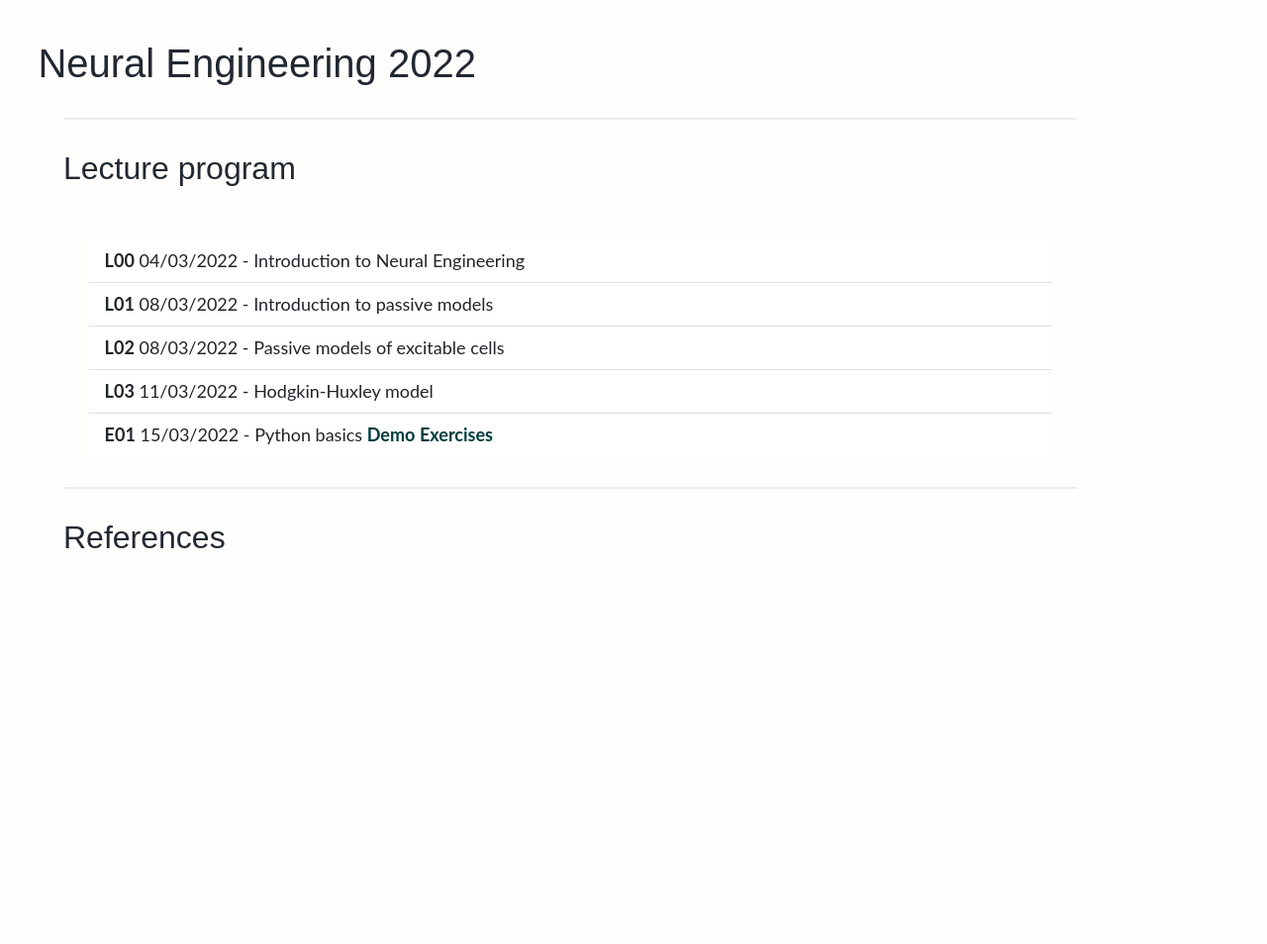
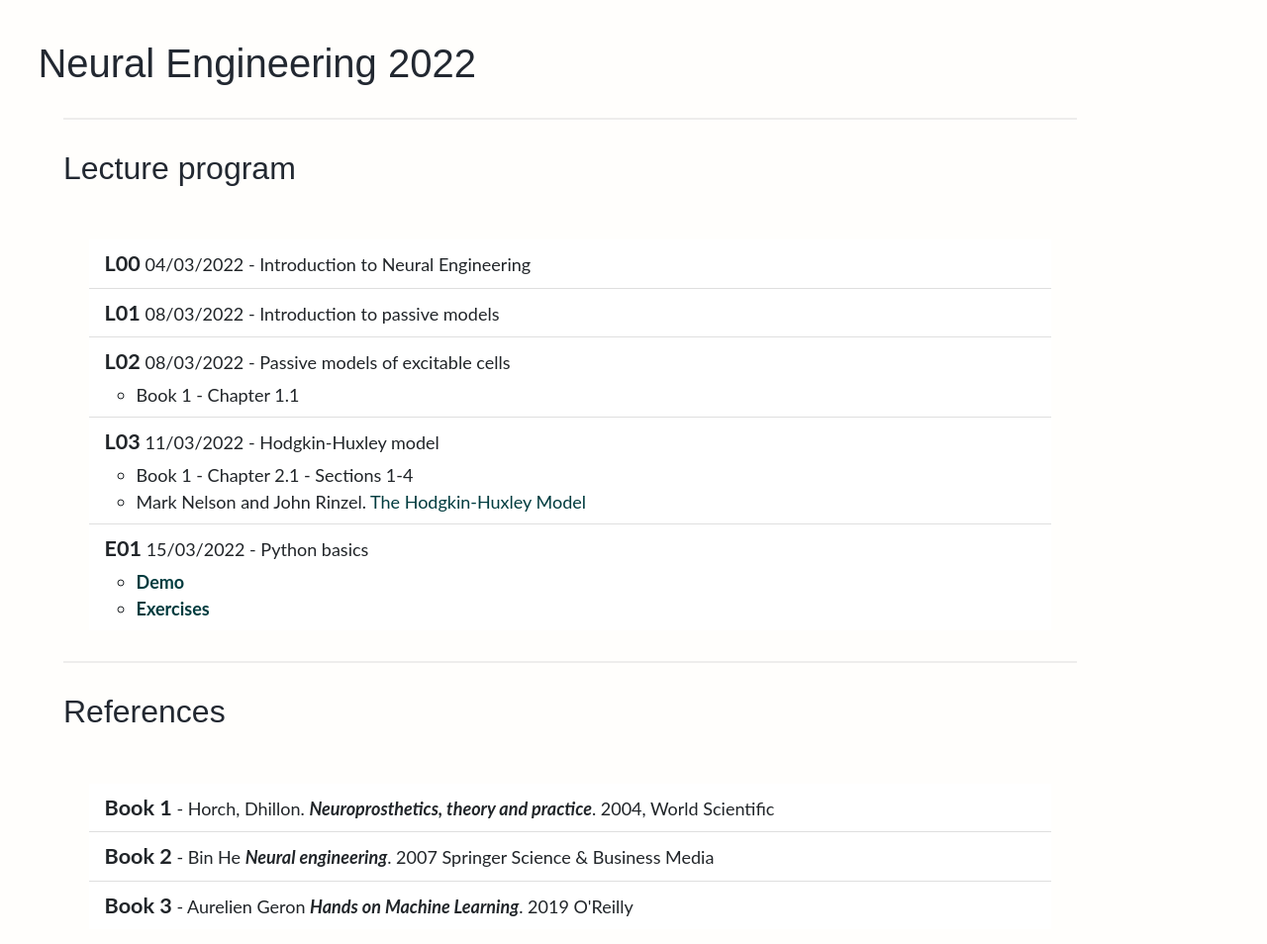
Before and after one commit to SmRanaldi/NeuralEngineeringClass, a plain HTML site: page index.html in a window 1280 px wide. Shown: the whole page at 99% size. Before the commit the page ends 800 px from the top, so only its background shows below. Drawn offline with nearby package versions, Linux system fonts and the light colour scheme.

Commit message:
Update to 15/03

```diff
--- a/css/styles.css
+++ b/css/styles.css
@@ -32,7 +32,6 @@ input, textarea {
     background-color: #4d5a6e;
 }
 a {
-    font-weight: bold;
     color: #003c3f;
     text-decoration: none;
 }
@@ -72,7 +71,18 @@ li{
     position: relative;
     text-align: left;
 }
+.content-list{
+    padding-top: 0.5%;
+}
 /* Text modifiers */
 .lecture-code{
+    font-size: larger;
+    font-weight: bolder;
+}
+.notebook-link{
     font-weight: bold;
 }
+.book-title{
+    font-weight: bold;
+    font-style: italic;
+}
--- a/index.html
+++ b/index.html
@@ -25,21 +25,40 @@
 
     <div class="content-container">
         <ul class="list-group list-group-flush">
+
             <li class="list-group-item">
                 <span class="lecture-code">L00</span> 04/03/2022 - Introduction to Neural Engineering
             </li>
+
             <li class="list-group-item">
                 <span class="lecture-code">L01</span> 08/03/2022 - Introduction to passive models
             </li>
+
             <li class="list-group-item">
                 <span class="lecture-code">L02</span> 08/03/2022 - Passive models of excitable cells
+                <ul class="content-list">
+                    <li>Book 1 - Chapter 1.1</li>
+                </ul>
             </li>
+
             <li class="list-group-item">
                 <span class="lecture-code">L03</span> 11/03/2022 - Hodgkin-Huxley model
+                <ul class="content-list">
+                    <li>Book 1 - Chapter 2.1 - Sections 1-4</li>
+                    <li>Mark Nelson and John Rinzel. <a href="http://genesis-sim.org/GENESIS/Ultimate_CDROM/Tutorials/iBoGpdf/chapt4.pdf">The Hodgkin-Huxley Model</a></li>
+                </ul>
             </li>
+
             <li class="list-group-item">
                 <span class="lecture-code">E01</span> 15/03/2022 - Python basics
-                <a href="material/notebooks/D01.ipynb">Demo</a> <a href="material/notebooks/E01.ipynb">Exercises</a>
+                <ul class="content-list">
+                    <li>
+                        <a class="notebook-link" href="material/notebooks/D01.ipynb">Demo</a>
+                    </li>
+                    <li>
+                        <a class="notebook-link" href="material/notebooks/E01.ipynb">Exercises</a>
+                    </li>
+                </ul>
             </li>
         </ul>
     </div>
@@ -50,6 +69,23 @@
         <h2>References</h2>
     </div>
 
+    <div class="content-container">
+        <ul class="list-group list-group-flush">
+            <li class="list-group-item">
+                <span class="lecture-code">Book 1</span> - Horch, Dhillon.
+                <span class="book-title">Neuroprosthetics, theory and practice</span>. 2004, World Scientific
+            </li>
+            <li class="list-group-item">
+                <span class="lecture-code">Book 2</span> - Bin He
+                <span class="book-title">Neural engineering</span>. 2007 Springer Science & Business Media
+            </li>
+            <li class="list-group-item">
+                <span class="lecture-code">Book 3</span> - Aurelien Geron
+                <span class="book-title">Hands on Machine Learning</span>. 2019 O'Reilly
+            </li>
+        </ul>
+    </div>
+
     <script src="https://cdn.jsdelivr.net/npm/bootstrap@5.1.3/dist/js/bootstrap.bundle.min.js" integrity="sha384-ka7Sk0Gln4gmtz2MlQnikT1wXgYsOg+OMhuP+IlRH9sENBO0LRn5q+8nbTov4+1p" crossorigin="anonymous"></script>
 </body>
 </html>
```
